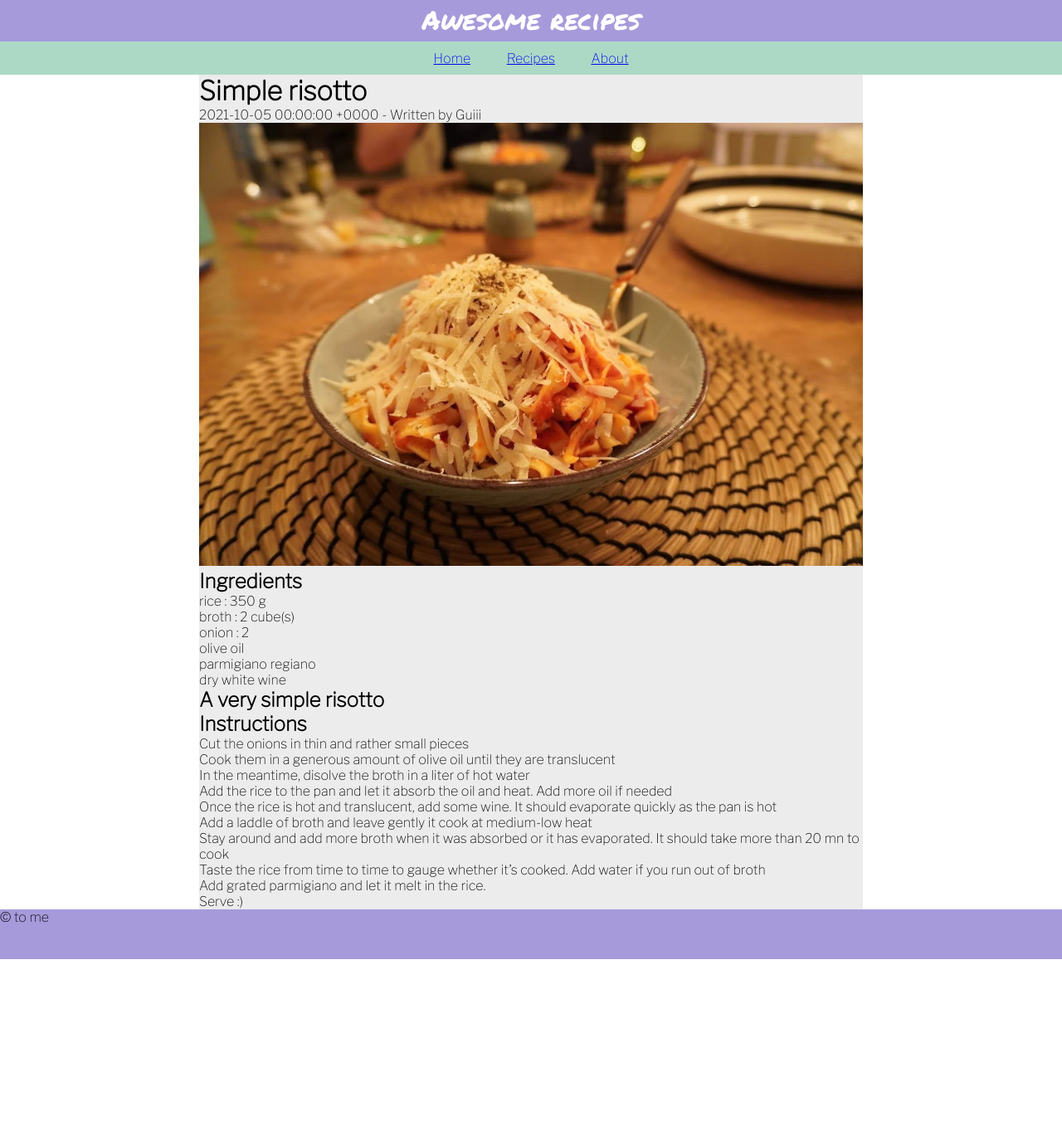
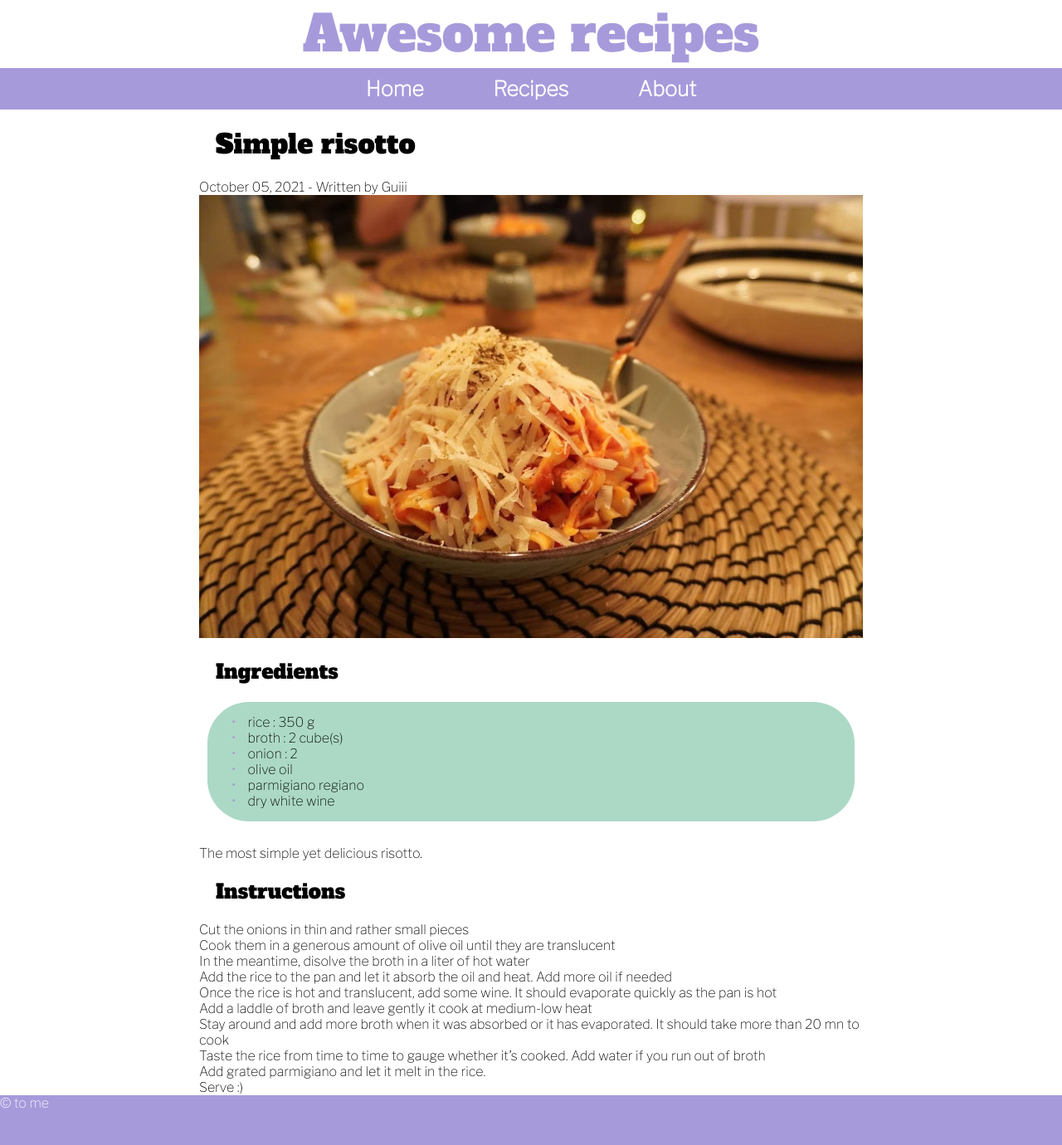
Before and after one commit to neuracr/neuracr.github.io, a Jekyll site: the page built from docs/recipes/_posts/2021-10-05-simple-risotto.md, in a window 1280 px wide. Shown: the whole page at 83% size. Built offline with Jekyll 4.4.1, drawn with Linux system fonts in a browser that asks for light colours; before the commit the page ends 1156 px from its top, so only the background shows below that.

Commit message:
moar css changes.

```diff
--- a/docs/_layouts/default.html
+++ b/docs/_layouts/default.html
@@ -8,18 +8,18 @@
 </head>
 
 <body>
-  <div class=container>
+  <div class="maincontainer">
     <div id="sitetitle">{{site.title}}</div>
     <nav>
       <ul id="navlinks">
-        <li><a href="/">Home</a></li>
-        <li><a href="/recipes/">Recipes</a></li>
-        <li><a href="/about">About</a></li>
+        <li class="nav-item"><a href="/">Home</a></li>
+        <li class="nav-item"><a href="/recipes/">Recipes</a></li>
+        <li class="nav-item"><a href="/about">About</a></li>
       </ul>
     </nav>
-    <!-- <div>margin left</div> -->
+    <div id="leftmargin"></div>
     <div id="content">{{content}}</div>
-    <!-- <div>margin right</div> -->
+    <div id="rightmargin"></div>
     <footer>
       &copy; to me
     </footer>
--- a/docs/_layouts/recipe.html
+++ b/docs/_layouts/recipe.html
@@ -1,8 +1,8 @@
 ---
 layout: default
 ---
-<h1>{{page.title}}</h1>
-<p>{{ page.date }} - Written by {{ page.author }}</p>
+<h1>{{page.title | capitalize }}</h1>
+<p>{{ page.date | date: '%B %d, %Y' }} - Written by {{ page.author }}</p>
 <img src="{{ page.preview_picture }}" alt="recipe preview picture">
 <h2>Ingredients</h2>
 <section id="ingredient-list">
@@ -20,6 +20,7 @@ layout: default
         {% endfor %}
     </ul>
 </section>
+<br>
 <section>
     {{content}}
 </section>
--- a/docs/css/style.css
+++ b/docs/css/style.css
@@ -1,10 +1,10 @@
-@import url('https://fonts.googleapis.com/css2?family=Libre+Franklin:wght@100&family=Permanent+Marker&display=swap');
+@import url('https://fonts.googleapis.com/css2?family=Alfa+Slab+One&family=Libre+Franklin:wght@100&display=swap');
 :root {
     --color1: #DBD5A0;
     --color2: #ACD9C6;
     --color3: #DBD7AF;
     --color4: #A79ADB;
-    --bgcolor: #ececec;
+    --bgcolor: #e7e3ff;
 }
 
 * {
@@ -15,40 +15,70 @@
     list-style-type: none;
 }
 
-.container {
+.maincontainer {
     display: grid;
     height: 100vh;
+    background-attachment: fixed;
     grid-template-columns: 1fr 800px 1fr;
-    grid-template-rows: 50px 40px 1fr 60px;
-    grid-template-areas: "sitetitle sitetitle sitetitle" "nav nav nav" "leftmargin content rightmargin" "footer footer footer";
+    grid-template-rows: auto auto 1fr 60px;
+    grid-template-areas:
+       "sitetitle sitetitle sitetitle"
+       "nav nav nav"
+       "leftmargin content rightmargin"
+       "footer footer footer";
+    /* background-color: var(--bgcolor); */
 }
 
 #sitetitle {
     grid-area: sitetitle;
-    background-color: var(--color4);
+    background-color: white;
     text-align: center;
-    font-family: 'Permanent Marker', cursive;
-    font-size: xx-large;
-    color: white;
+    font-family: 'Alfa Slab One', cursive;
+    font-size: 60px;
+    color: var(--color4);
+}
+
+h1, h2 {
+    font-family: 'Alfa Slab One';
+    font-weight: normal;
+    margin: 20px;
 }
 
 nav {
     grid-area: nav;
-    background-color: var(--color2);
+    background-color: var(--color4);
     display: flex;
-    justify-content: space-around;
+    justify-content: space-evenly;
     align-items: center;
-    /* padding: 30px 10% */
+    color: white;
+    padding: 10px;
+}
+
+.nav-item a {
+    text-decoration: none;
+    color: white;
+    font-size: 25px;
+    font-weight: 800;
+    text-decoration: underline 0.15em rgba(255, 255, 255, 0);
+    transition: text-decoration-color 300ms, color 200ms;
+    padding-left: 20px;
+    padding-right: 20px;
+}
+
+.nav-item a:hover {
+  text-decoration-color: rgb(0, 0, 0);
+  color:rgb(0, 0, 0);
 }
 
 #content {
     grid-area: content;
-    background-color: var(--bgcolor);
+    background-color: white;
 }
 
 footer {
     grid-area: footer;
     background-color: var(--color4);
+    color:white;
 }
 
 #navlinks {
@@ -89,4 +119,37 @@ footer {
     font-weight: bold;
     background-color: black;
     padding: 7px;
+    transition: bottom 300ms, left 300ms;
 }
+
+.recipe-preview-tile .tile-title-shadow {
+    position: absolute;
+    bottom: 8px;
+    left: 16px;
+    color: var(--color4);
+    font-weight: bold;
+    background-color: var(--color4);
+    padding: 7px;
+}
+
+.recipe-preview-tile .tile-title:hover {
+    bottom: 15px;
+    left: 23px;
+}
+
+#ingredient-list {
+    padding: 15px;
+    margin: 10px;
+    background-color: var(--color2);
+    border-radius: 50px;
+}
+
+#ingredient-list li::before {
+  content: "\2022";
+  color: var(--color4);
+  font-weight: bold;
+  display: inline-block;
+  width: 1em;
+  margin-left: -1em;
+  padding-left: 30px;
+}
--- a/docs/recipes/_posts/2021-10-05-simple-risotto.md
+++ b/docs/recipes/_posts/2021-10-05-simple-risotto.md
@@ -15,13 +15,17 @@ ingredients:
           unit: cube(s)
         - name: onion
           quantity: 2
-          unit:
         - name: olive oil
         - name: parmigiano regiano
         - name: dry white wine
+# This helps Jekyll find the excerpt for the recipe. This excerpt can then be showed in the recipe list.
+excerpt_separator: <!--end excerpt-->
+
 ---
 
-<h1>A very simple risotto</h1>
+The most simple yet delicious risotto.
+<!--end excerpt-->
+
 ## Instructions
 
 1. Cut the onions in thin and rather small pieces
```
Also changed, not shown: docs/index.html (+5 -3 lines).
